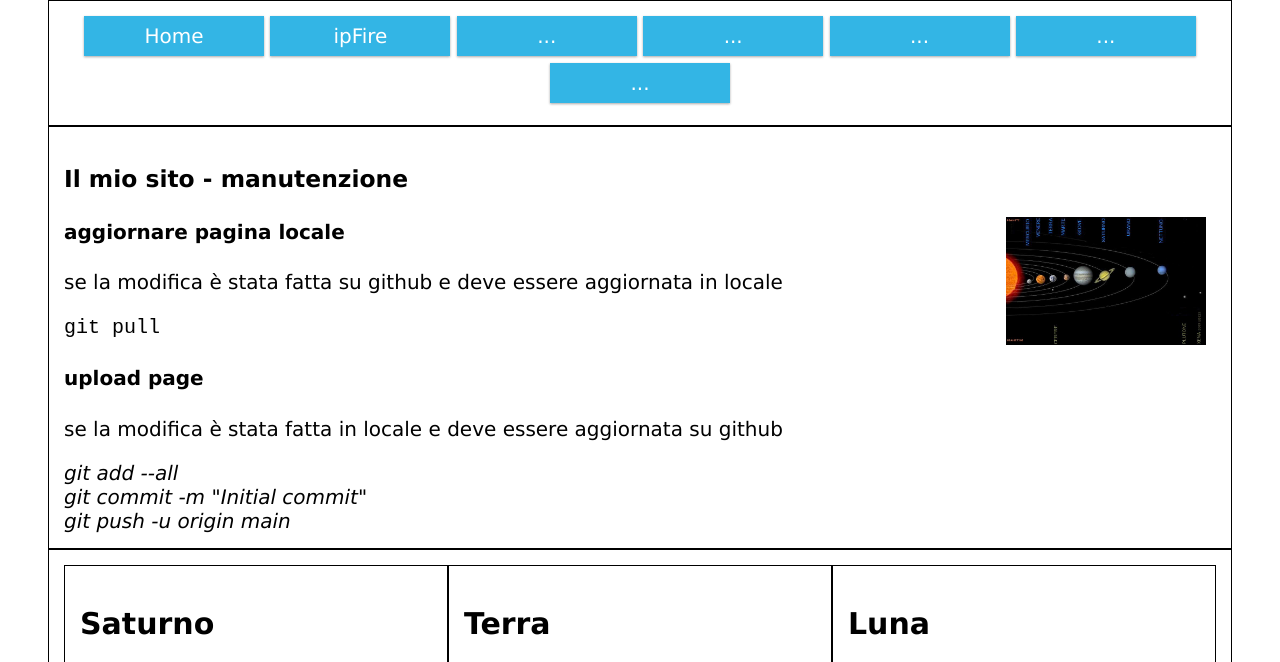
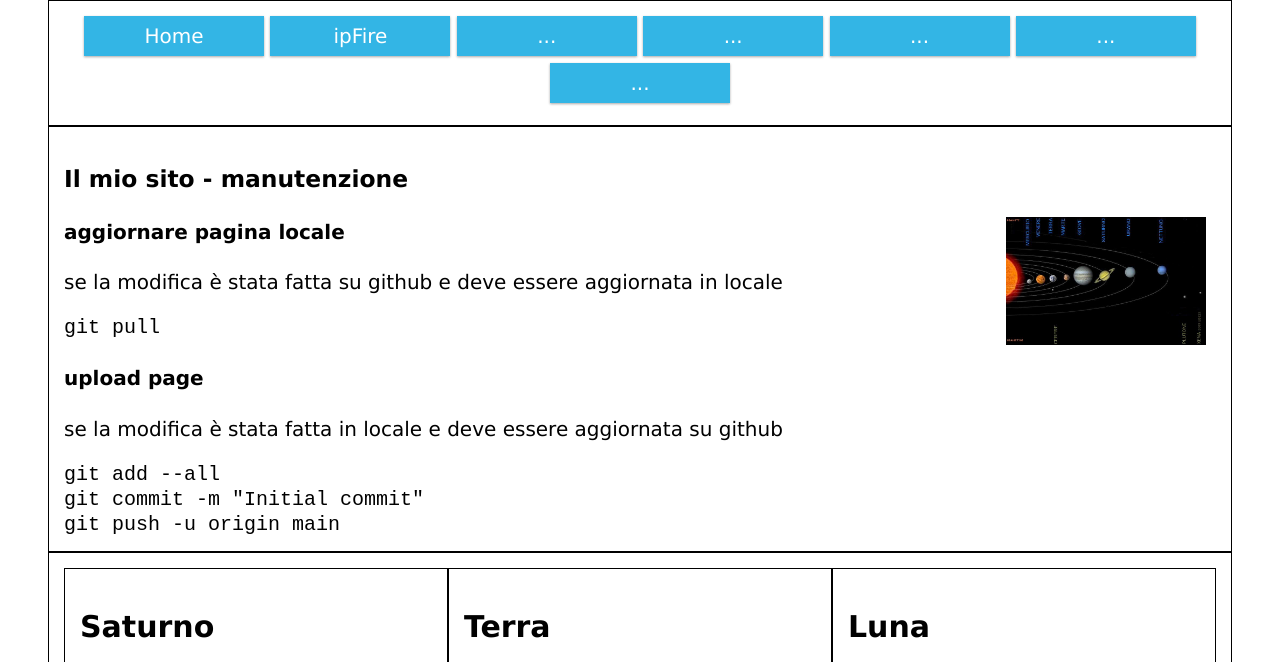
Before and after one commit to Atzek74/atzek74.github.io, a plain HTML site: page index.html in a window 1280 px wide. Shown: the part 119-781 px from the top of the page. Drawn offline with Linux system fonts and the light colour scheme.

Commit message:
Update index.html

```diff
--- a/index.html
+++ b/index.html
@@ -46,9 +46,9 @@
 
 	    <h4>upload page</h4>
 	    <p>se la modifica è stata fatta in locale e deve essere aggiornata su github</p>
-		    <em>git add --all</em><br>
-		    <em>git commit -m "Initial commit"</em><br>
-		    <em>git push -u origin main</em><br>
+		    <code>git add --all</code><br>
+		    <code>git commit -m "Initial commit"</code><br>
+		    <code>git push -u origin main</code><br>
 
 
     </div>
```
